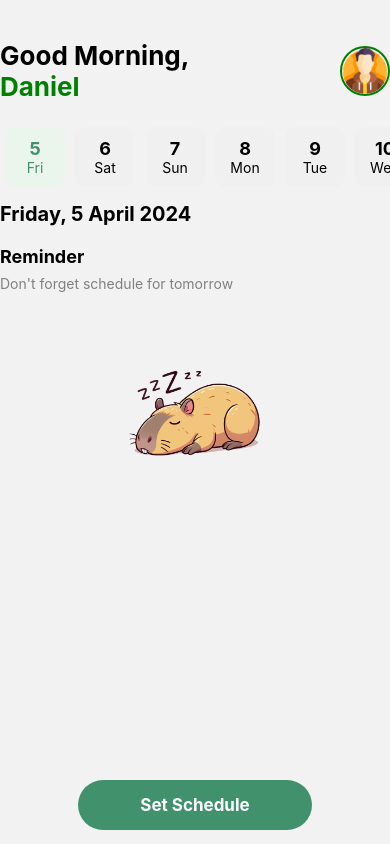
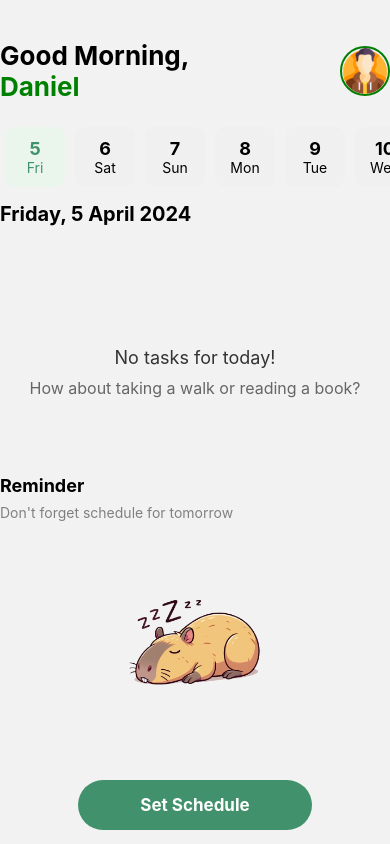
Before and after one commit to royrubin1/be-better, a React Native app: screen /Home in a window 390 px wide. Built offline with nearby package versions, Linux system fonts and the light colour scheme; no server answers.

Commit message:
fix style welcome screen, auth screen and TaskScreen

```diff
--- a/components/Container.tsx
+++ b/components/Container.tsx
@@ -42,6 +42,7 @@ const getStyles = (dimensions) => {
         flexDirection: "column",
         padding: 10,
         margin: 10,
+        justifyContent: "space-between",
       },
     });
   }
--- a/components/Header.tsx
+++ b/components/Header.tsx
@@ -18,14 +18,14 @@ const styles = StyleSheet.create({
   container: {
     backgroundColor: "#5EA3B7",
     width: "100%",
-    height: "30%",
+    height: "50%",
     borderBottomEndRadius: 40,
     borderBottomStartRadius: 40,
     alignItems: "center",
     justifyContent: "center",
   },
   image: {
-    width: "50%",
-    height: "100%",
+    width: 200,
+    height: 250,
   },
 });
--- a/components/Schedule.tsx
+++ b/components/Schedule.tsx
@@ -26,9 +26,7 @@ const Schedule = () => {
   useEffect(() => {
     if (isAuthenticated) {
       const fetchAndFilterUserTasks = async () => {
-        const tomorrowDate = moment(currentDate)
-          .add(1, "day")
-          .format("YYYY-MM-DD");
+        const tomorrowDate = moment().add(1, "day").format("YYYY-MM-DD");
         const goals = await fetchUserTasks(tomorrowDate);
         setReminderTasks(goals);
       };
@@ -128,10 +126,26 @@ const Schedule = () => {
   return (
     <View style={styles.container}>
       <DateSection selectedDay={selectedDay} handleDayPress={handleDayPress} />
-      <View style={{ maxHeight: "40%" }}>
+      <View style={{ maxHeight: "40%", minHeight: "40%" }}>
         <Text style={styles.dateText}>
           {moment(currentDate).date(selectedDay).format("dddd, D MMMM YYYY")}
         </Text>
+        {!tasksByDay[selectedDay] || tasksByDay[selectedDay].length === 0 ? (
+          <View
+            style={{
+              height: "100%",
+              width: "100%",
+              display: "flex",
+              alignItems: "center",
+              justifyContent: "center",
+            }}
+          >
+            <Text style={styles.noTasksText}>No tasks for today!</Text>
+            <Text style={styles.suggestionText}>
+              How about taking a walk or reading a book?
+            </Text>
+          </View>
+        ) : (
           <FlatList
             data={tasksByDay[selectedDay] || []}
             showsVerticalScrollIndicator={false}
@@ -139,6 +153,7 @@ const Schedule = () => {
             renderItem={renderHour}
             style={{ height: "100%" }}
           />
+        )}
       </View>
       <View style={{ maxHeight: "40%" }}>
         <Text style={styles.reminderTitle}>Reminder</Text>
@@ -244,5 +259,15 @@ const styles = StyleSheet.create({
     alignItems: "center",
     borderRadius: 12,
   },
+  noTasksText: {
+    fontSize: 18,
+    color: "#333",
+    marginTop: 10,
+  },
+  suggestionText: {
+    fontSize: 16,
+    color: "#666",
+    marginTop: 10,
+  },
 });
 export default Schedule;
--- a/package.json
+++ b/package.json
@@ -13,13 +13,14 @@
     "@react-native-community/datetimepicker": "7.6.1",
     "@react-navigation/native": "^6.1.17",
     "@react-navigation/native-stack": "^6.9.26",
-    "expo": "~50.0.15",
+    "expo": "^51.0.8",
     "expo-status-bar": "~1.11.1",
     "firebase": "^10.11.0",
     "metro-react-native-babel-preset": "^0.77.0",
     "moment": "^2.30.1",
     "react": "18.2.0",
     "react-native": "0.73.6",
+    "react-native-calendars": "^1.1305.0",
     "react-native-dotenv": "^3.4.11",
     "react-native-picker-select": "^9.1.3",
     "react-native-safe-area-context": "4.8.2",
--- a/screens/AuthScreen.tsx
+++ b/screens/AuthScreen.tsx
@@ -14,6 +14,7 @@ import {
 } from "firebase/auth";
 import { auth } from "../config/firebase";
 import AsyncStorage from "@react-native-async-storage/async-storage";
+import Container from "../components/Container";
 
 let registered = false;
 
@@ -69,7 +70,7 @@ const AuthScreen = ({ navigation }) => {
   };
 
   return (
-    <SafeAreaView>
+    <Container>
       <View style={styles.container}>
         <View>
           <Text style={styles.bigTitle}>¡Bienvenido!</Text>
@@ -119,7 +120,7 @@ const AuthScreen = ({ navigation }) => {
           </Text>
         </View>
       </View>
-    </SafeAreaView>
+    </Container>
   );
 };
 
@@ -129,6 +130,10 @@ const styles = StyleSheet.create({
   container: {
     marginVertical: 50,
     marginHorizontal: 10,
+    height: "100%",
+    display: "flex",
+    justifyContent: "center",
+    gap: 10,
   },
   bigTitle: {
     fontSize: 30,
--- a/screens/TaskScreen.tsx
+++ b/screens/TaskScreen.tsx
@@ -1,17 +1,16 @@
 import React, { useState } from "react";
-import { Text, TextInput, Button, StyleSheet, Alert } from "react-native";
+import { Text, TextInput, Button, StyleSheet, Alert, View } from "react-native";
 import { auth, db } from "../config/firebase";
 import { doc, setDoc } from "firebase/firestore";
 import { uid } from "uid";
 import Container from "../components/Container";
 import RNPickerSelect from "react-native-picker-select";
-import RNDateTimePicker from "@react-native-community/datetimepicker";
-
+import { Calendar } from "react-native-calendars";
 const TaskScreen = ({ navigation }) => {
   const addCategoryText = "Añadir categoría";
   const [title, setTitle] = useState("");
-  const [startDate, setStartDate] = useState(new Date());
-  const [endDate, setEndDate] = useState(new Date());
+  const [startDate, setStartDate] = useState(null);
+  const [endDate, setEndDate] = useState(null);
   const [category, setCategory] = useState("");
   const [categories, setCategories] = useState([
     "Personal",
@@ -28,8 +27,8 @@ const TaskScreen = ({ navigation }) => {
 
     const goal = {
       title,
-      start_date: startDate.toJSON().slice(0, 10),
-      end_date: endDate.toJSON().slice(0, 10),
+      start_date: startDate,
+      end_date: endDate,
       category,
       done: false,
       user_id: auth.currentUser.uid,
@@ -61,9 +60,50 @@ const TaskScreen = ({ navigation }) => {
     await setDoc(newGoalDocRef, goal);
   };
 
+  const onDayPress = (day) => {
+    if (!startDate || (startDate && endDate)) {
+      setStartDate(day.dateString);
+      setEndDate(null);
+    } else if (startDate && !endDate) {
+      if (new Date(day.dateString) > new Date(startDate)) {
+        setEndDate(day.dateString);
+      } else {
+        setStartDate(day.dateString);
+      }
+    }
+  };
+
+  const getMarkedDates = () => {
+    const markedDates = {};
+    if (startDate) {
+      markedDates[startDate] = {
+        startingDay: true,
+        color: "#70d7c7",
+        textColor: "white",
+      };
+    }
+    if (endDate) {
+      markedDates[endDate] = {
+        endingDay: true,
+        color: "#70d7c7",
+        textColor: "white",
+      };
+      // Rellenar las fechas entre startDate y endDate
+      let current = new Date(startDate);
+      while (current < new Date(endDate)) {
+        current.setDate(current.getDate() + 1);
+        const dateString = current.toISOString().split("T")[0];
+        if (dateString !== endDate) {
+          markedDates[dateString] = { color: "#c2e9e5", textColor: "black" };
+        }
+      }
+    }
+    return markedDates;
+  };
+
   return (
     <Container>
-      <Text style={styles.label}>Título:</Text>
+      <View style={{ marginTop: 25 }}>
         <TextInput
           style={styles.input}
           value={title}
@@ -71,37 +111,39 @@ const TaskScreen = ({ navigation }) => {
           placeholder="Enter the title"
         />
 
-      <Text style={styles.label}>Fecha de inicio:</Text>
-      <RNDateTimePicker
-        mode="date"
-        value={startDate}
-        onChange={(event, selectedDate) => {
-          const currentDate = selectedDate || startDate;
-          if (event.type !== "dismissed") {
-            setStartDate(currentDate);
-          }
+        <Calendar
+          markedDates={getMarkedDates()}
+          markingType="period"
+          onDayPress={onDayPress}
+          theme={{
+            selectedDayBackgroundColor: "#70d7c7",
+            selectedDayTextColor: "white",
+            todayTextColor: "#70d7c7",
+            arrowColor: "#70d7c7",
           }}
-        display="default"
         />
-
-      <Text style={styles.label}>Fecha de fin:</Text>
-      <RNDateTimePicker
-        mode="date"
-        value={endDate}
-        onChange={(event, selectedDate) => {
-          const currentDate = selectedDate || endDate;
-          if (event.type !== "dismissed") {
-            setEndDate(currentDate);
-          }
+        <Button
+          title="Clear Dates"
+          onPress={() => {
+            setStartDate(null);
+            setEndDate(null);
           }}
-        display="default"
         />
-
-      <Text style={styles.label}>Categoría:</Text>
+      </View>
+      <View style={styles.dateContainer}>
+        <Text style={styles.dateText}>
+          Start Date: {startDate || "Select a start date"}
+        </Text>
+      </View>
+      <View style={styles.dateContainer}>
+        <Text style={styles.dateText}>
+          End Date: {endDate || "Select a end date"}
+        </Text>
+      </View>
       <RNPickerSelect
         style={{
           inputIOS: {
-            height: 40,
+            width: "50%",
             paddingHorizontal: 10,
             paddingVertical: 8,
             borderWidth: 1,
@@ -110,7 +152,7 @@ const TaskScreen = ({ navigation }) => {
             backgroundColor: "#fff",
           },
           inputAndroid: {
-            height: 40,
+            width: "50%",
             paddingHorizontal: 10,
             paddingVertical: 8,
             borderWidth: 0.5,
@@ -129,7 +171,6 @@ const TaskScreen = ({ navigation }) => {
         items={categories.map((cat) => ({ label: cat, value: cat }))}
         placeholder={{ label: "Selecciona una categoría", value: null }}
       />
-
       <Button title="Submit" onPress={handleSubmit} />
     </Container>
   );
@@ -144,8 +185,18 @@ const styles = StyleSheet.create({
     borderWidth: 1,
     borderColor: "#ccc",
     padding: 10,
-    marginBottom: 16,
     borderRadius: 4,
+    backgroundColor: "white",
+    marginBottom: 15,
+  },
+
+  dateContainer: {
+    display: "flex",
+    justifyContent: "center",
+    alignItems: "center",
+  },
+  dateText: {
+    fontSize: 18,
   },
 });
 
--- a/screens/WelcomeScreen.tsx
+++ b/screens/WelcomeScreen.tsx
@@ -3,6 +3,7 @@ import React, { useEffect } from "react";
 import Header from "../components/Header";
 import ButtonWelcomeScreen from "../components/ButtonWelcomeScreen";
 import AsyncStorage from "@react-native-async-storage/async-storage";
+import Container from "../components/Container";
 
 const WelcomeScreen = ({ navigation }) => {
   useEffect(() => {
@@ -17,7 +18,7 @@ const WelcomeScreen = ({ navigation }) => {
   };
 
   return (
-    <SafeAreaView>
+    <Container>
       <Header />
       <View style={styles.containerText}>
         <Text style={styles.bestSelfMessage}>
@@ -30,7 +31,7 @@ const WelcomeScreen = ({ navigation }) => {
         </Text>
       </View>
       <ButtonWelcomeScreen text="Iniciar" navigation={navigation} />
-    </SafeAreaView>
+    </Container>
   );
 };
 
@@ -38,13 +39,12 @@ export default WelcomeScreen;
 
 const styles = StyleSheet.create({
   containerText: {
-    marginBottom: "6%",
-    marginTop: "5%",
+    marginVertical: "10%",
   },
   bestSelfMessage: {
     fontSize: 40,
     fontStyle: "italic",
-    marginBottom: "5%",
+    marginBottom: "8%",
   },
   beBetterAlly: {
     fontSize: 20,
```
Also changed, not shown: 1 other file (tests, documents, lock files or other folders). Lines whose indentation alone changed are shown as unchanged.
